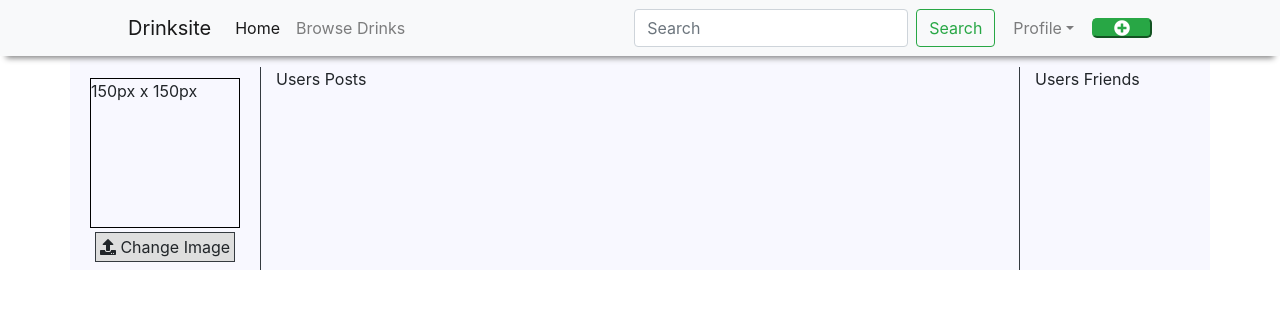
After one commit to ds411/DrinkReviewWebsite, a PHP site: page /profile.php in a window 1280 px wide. The commit adds this page. Shown: the top 309 px of the page. Run offline with PHP 8.4, Linux system fonts and the light colour scheme; some libraries are stand-ins or nearby versions.

Commit message:
Profile layout

```diff
--- /dev/null
+++ b/profile.php
@@ -0,0 +1,28 @@
+<?php
+
+$title = "Profile";
+
+$content = <<<EOT
+	<div class='row profile-body'>
+		<div class='col-md-2 profile-info'>
+			<div class='profile-img'>
+				150px x 150px
+			</div>
+			<div class='imgUpload'>
+				<label for="file-upload" class="custom-file-upload">
+				    <i class="fas fa-upload"></i> Change Image
+				</label>
+				<input id="file-upload" type="file"/>
+			</div>
+		</div>
+		<div class='col-md-8 profile-post'>
+			Users Posts
+		</div>
+		<div class='col-md-2 friend-info'>
+			Users Friends
+		</div>
+	</div>
+EOT;
+
+include "template.php";
+?>
--- a/styles.css
+++ b/styles.css
@@ -25,3 +25,48 @@
 	border-right: solid #343a40;
   	border-width: thin;
 }
+
+.profile-body {
+	background-color: #F8F8FF;
+	padding-top: 1%;
+	height: 200px;
+}
+.profile-post {
+	border-right: 1px solid #343a40;
+	border-left: 1px solid #343a40;
+}
+@media (max-width:768px) {
+	.profile-post {
+		border-right:0px;
+		border-left:0px;
+		border-top: 1px solid #343a40;
+		border-bottom: 1px solid #343a40;
+	}
+}
+.profile-body{
+	height:auto;
+}
+.profile-info {
+	padding-top: 1%;
+}
+.profile-img {
+	margin: auto;
+	width: 150px;
+	height: 150px;
+	border: 1px solid black;;
+}
+
+input[type="file"] {
+    display: none;
+}
+.custom-file-upload {
+    display: inline-block;
+    padding: 2px 4px;
+    cursor: pointer;
+    background-color: #DEDEDE;
+    border: 1px solid #343a40;
+}
+.imgUpload {
+	text-align: center;
+	padding-top: 2%;
+}
```
